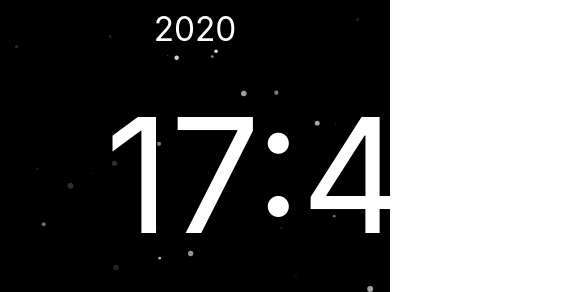
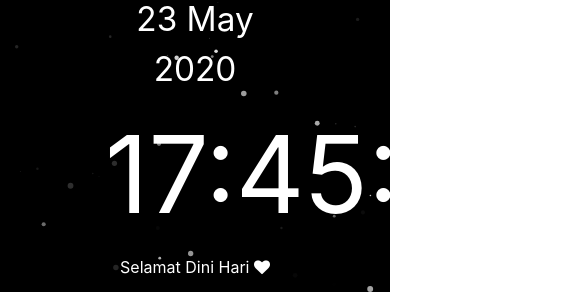
Before and after one commit to putradnata/hehehe, a plain HTML site: page index.html in a window 390 px wide. Shown: the part 219-511 px from the top of the page, 585 px wide, since content can reach past the window. Drawn offline with nearby package versions, Linux system fonts and the light colour scheme; some packages are replaced by stand-ins of ours; a script that the page names is missing.

Commit message:
new change

```diff
--- a/index.html
+++ b/index.html
@@ -44,6 +44,12 @@
 
         #textnya{
             color: white;
+        }
+
+        @media screen and (max-width:960px){
+            #clock{
+                font-size:80pt;
+            }
         }
 
         button.swal2-cancel.btn.btn-danger{
```
Also changed, not shown: 1 other file.
